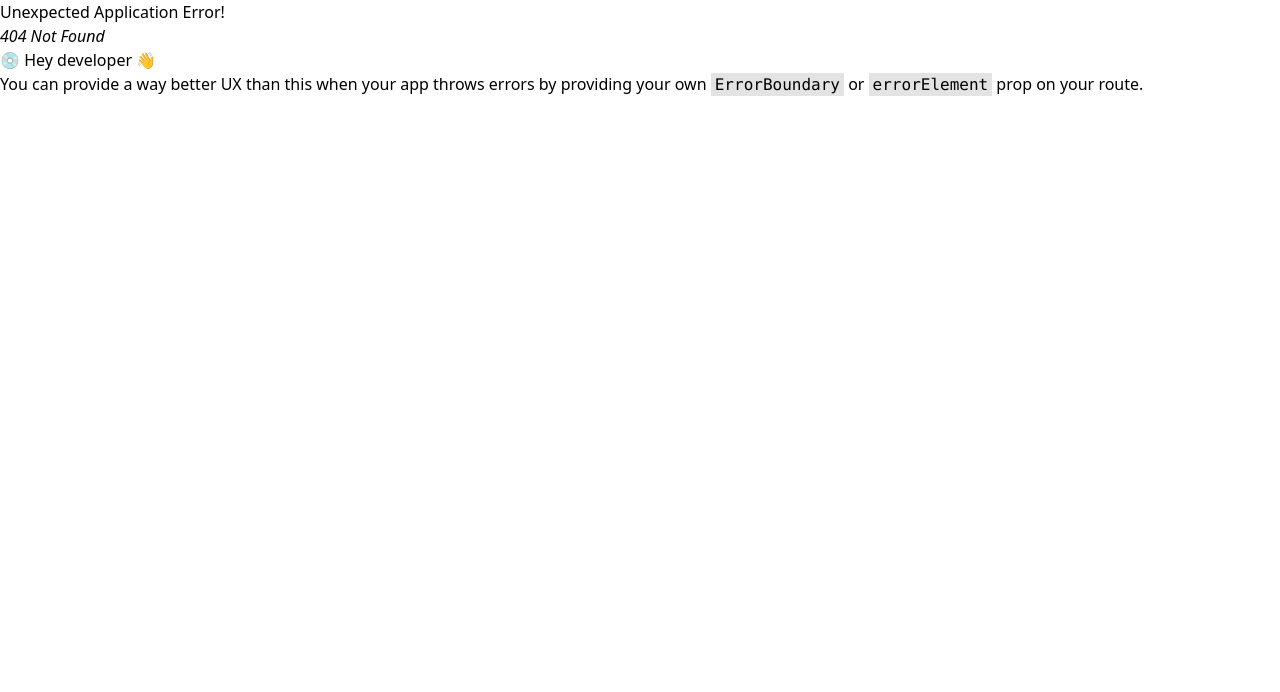
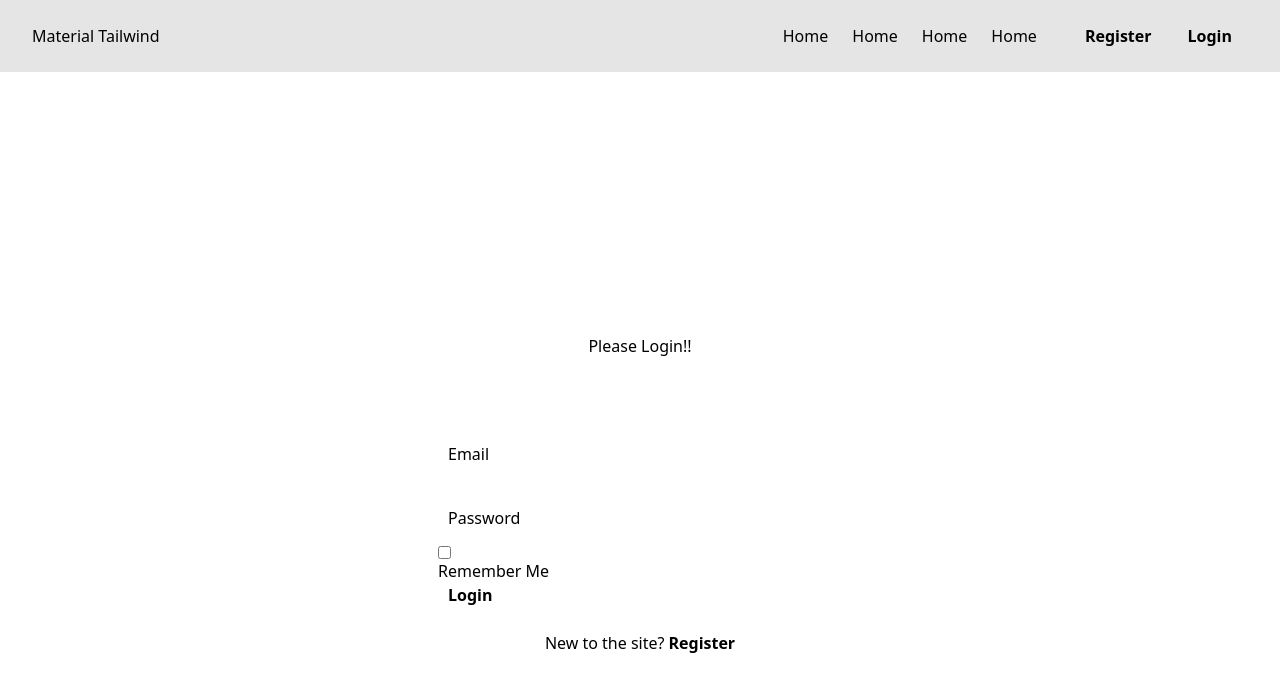
Before and after one commit to Jubayer-Ahmed-Sajid/QuickQuizz-Frontend, a React (Vite) app: page /login in a window 1280 px wide. Before the commit this address had no page. Shown: the top 692 px of the page. Built offline with nearby package versions, Linux system fonts and the light colour scheme.

Commit message:
add Login and Register pages with form validation; update AuthProvider and routes

```diff
--- a/package.json
+++ b/package.json
@@ -17,7 +17,8 @@
     "react": "^19.0.0",
     "react-dom": "^19.0.0",
     "react-router-dom": "^7.1.5",
-    "tailwindcss": "^4.0.6"
+    "tailwindcss": "^4.0.6",
+    "yup": "^1.6.1"
   },
   "devDependencies": {
     "@eslint/js": "^9.19.0",
--- a/src/Pages/Authentication/Login.jsx
+++ b/src/Pages/Authentication/Login.jsx
@@ -0,0 +1,99 @@
+import {
+  Button,
+  Card,
+  CardBody,
+  CardFooter,
+  CardHeader,
+  Checkbox,
+  Input,
+  Typography,
+} from "@material-tailwind/react";
+import { useFormik } from "formik";
+import * as Yup from "yup";
+
+const Login = () => {
+  const formik = useFormik({
+    initialValues: {
+      email: "",
+      password: "",
+    },
+    validationSchema: Yup.object({
+      email: Yup.string().email("Invalid email address").required("Required"),
+      password: Yup.string()
+        .min(8, "Must be 8 characters or more")
+        .matches(
+          /^(?=.*[a-z])(?=.*[A-Z])(?=.*[0-9])(?=.*[!@#\\$%\\^&\\*])/,
+          "Must Contain One Uppercase, One Lowercase, One Number and One Special Case Character"
+        )
+        .required("Required"),
+    }),
+    onSubmit: (values) => {
+      console.log(values);
+    },
+  });
+
+  return (
+    <form
+      onSubmit={formik.handleSubmit}
+      className="flex items-center justify-center h-screen"
+    >
+      <Card className="w-96">
+        <CardHeader
+          variant="gradient"
+          color="gray"
+          className="mb-4 grid h-28 place-items-center"
+        >
+          <Typography variant="h3" color="white">
+            Please Login!!
+          </Typography>
+        </CardHeader>
+
+        <CardBody className="flex flex-col gap-4">
+          <Input
+            label="Email"
+            size="lg"
+            id="email"
+            name="email"
+            type="email"
+            onChange={formik.handleChange}
+            value={formik.values.email}
+          />
+
+          <Input
+            label="Password"
+            size="lg"
+            id="password"
+            name="password"
+            type="password"
+            onChange={formik.handleChange}
+            value={formik.values.password}
+          />
+
+          <div className="-ml-2.5">
+            <Checkbox label="Remember Me" />
+          </div>
+        </CardBody>
+
+        <CardFooter className="pt-0">
+          <Button type="submit" variant="gradient" fullWidth>
+            Login
+          </Button>
+          <Typography variant="small" className="mt-6 flex justify-center">
+            New to the site?
+            <Typography
+              as="a"
+              href="#signup"
+              variant="small"
+              color="blue-gray"
+              className="ml-1 font-bold"
+            >
+              Register
+            </Typography>
+          </Typography>
+        </CardFooter>
+      </Card>
+    </form>
+  );
+};
+
+export default Login;
--- a/src/Pages/Authentication/Register.jsx
+++ b/src/Pages/Authentication/Register.jsx
@@ -8,11 +8,39 @@ import {
   Checkbox,
   Button,
 } from "@material-tailwind/react";
+import { useFormik } from "formik";
+import * as Yup from 'yup';
+
 const Register = () => {
+  const formik = useFormik({
+    initialValues: {
+      email: "",
+      name: "",
+      password: "",
+    },
+    validationSchema: Yup.object({
+        name: Yup.string()
+          .max(15, 'Must be 15 characters or less')
+          .required('Required'),
+        email: Yup.string().email('Invalid email address').required('Required'),
+        password: Yup.string()
+          .min(8, 'Must be 8 characters or more').matches(
+            /^(?=.*[a-z])(?=.*[A-Z])(?=.*[0-9])(?=.*[!@#\\$%\\^&\\*])/,
+            "Must Contain One Uppercase, One Lowercase, One Number and One Special Case Character"
+          )
+          .required('Required'),
+      }),
+    onSubmit: (values) => {
+      console.log(values);
+    },
+  });
+
   return (
-    <div className="flex items-center justify-center h-screen">
+    <form
+      onSubmit={formik.handleSubmit}
+      className="flex items-center justify-center h-screen"
+    >
       <Card className="w-96">
-
         <CardHeader
           variant="gradient"
           color="gray"
@@ -24,16 +52,41 @@ const Register = () => {
         </CardHeader>
 
         <CardBody className="flex flex-col gap-4">
-          <Input label="Full Name" size="lg" />
-          <Input label="Email" size="lg" />
-          <Input label="Password" size="lg" />
+          <Input
+            label="Full Name"
+            size="lg"
+            id="name"
+            name="name"
+            type="name"
+            onChange={formik.handleChange}
+            value={formik.values.name}
+          />
+          <Input
+            label="Email"
+            size="lg"
+            id="email"
+            name="email"
+            type="email"
+            onChange={formik.handleChange}
+            value={formik.values.email}
+          />
+          <Input
+            label="Password"
+            size="lg"
+            id="password"
+            name="password"
+            type="password"
+            onChange={formik.handleChange}
+            value={formik.values.password}
+          />
           <div className="-ml-2.5">
             <Checkbox label="Remember Me" />
           </div>
         </CardBody>
+
         <CardFooter className="pt-0">
-          <Button variant="gradient" fullWidth>
-           Register
+          <Button type="submit" variant="gradient" fullWidth>
+            Register
           </Button>
           <Typography variant="small" className="mt-6 flex justify-center">
             Already have an account?
@@ -48,8 +101,9 @@ const Register = () => {
             </Typography>
           </Typography>
         </CardFooter>
+
       </Card>
-    </div>
+    </form>
   );
 };
 
--- a/src/Routes/Routes.jsx
+++ b/src/Routes/Routes.jsx
@@ -2,6 +2,7 @@ import { createBrowserRouter } from "react-router-dom";
 import MainLayout from "../Layout/MainLayout";
 import Home from "../Pages/Home/Home";
 import Register from "../Pages/Authentication/Register";
+import Login from "../Pages/Authentication/Login";
 export const router = createBrowserRouter([
   {
     path: "/",
@@ -15,6 +16,10 @@ export const router = createBrowserRouter([
         path: "/register",
         element: <Register></Register>,
       },
+      {
+        path: "/login",
+        element:<Login></Login>
+      }
     ],
   },
 ]);
```
Also changed, not shown: src/Components/AuthProvider/AuthProvider.jsx (+3 -5 lines), 1 other file (tests, documents, lock files or other folders).
